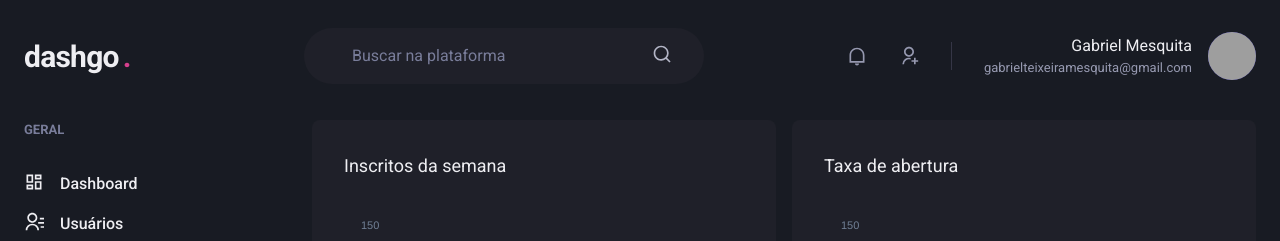
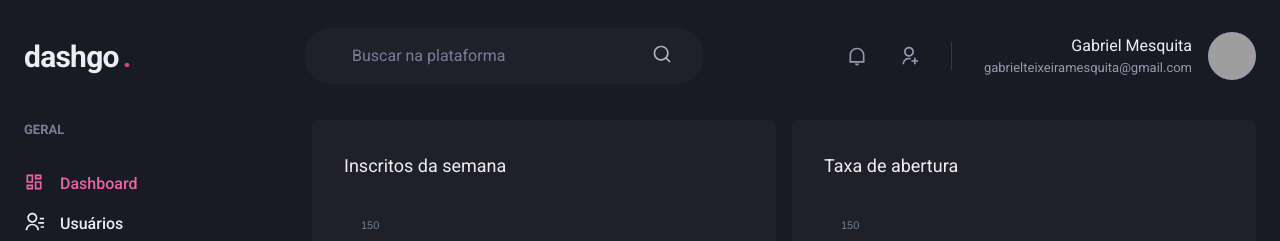
Before and after one commit to fnoquiq/dashgo, a Next.js app: page /dashboard in a window 1280 px wide. Shown: the top 241 px of the page. Built offline with nearby package versions, Linux system fonts and the light colour scheme; grey boxes are pictures that could not be loaded.

Commit message:
:rocket: Sinalizando link ativo

```diff
--- /dev/null
+++ b/src/components/ActiveLink.tsx
@@ -0,0 +1,36 @@
+import { useRouter } from "next/dist/client/router";
+import Link, { LinkProps } from "next/link";
+import { cloneElement, ReactElement } from "react";
+
+interface ActiveLinkProps extends LinkProps {
+  children: ReactElement;
+  shouldMatchExactHref?: boolean;
+}
+
+export function ActiveLink({
+  shouldMatchExactHref = false ,
+  children,
+  ...rest
+}: ActiveLinkProps) {
+  const { asPath } = useRouter()
+
+  let isActive = false;
+
+  if (shouldMatchExactHref && (asPath === rest.href || asPath === rest.as)) {
+    isActive = true;
+  }
+
+  if (!shouldMatchExactHref &&
+    (asPath.startsWith(String(rest.href)) ||
+    asPath.startsWith(String(rest.as)))) {
+      isActive = true;
+    }
+
+  return (
+    <Link {...rest}>
+      {cloneElement(children, {
+        color: isActive ? 'pink.400' : 'gray.50'
+      })}
+    </Link>
+  )
+}
--- a/src/components/Sidebar/NavLink.tsx
+++ b/src/components/Sidebar/NavLink.tsx
@@ -1,6 +1,8 @@
 import { Icon, Link as ChakraLink, Text, LinkProps as ChakraLinkProps } from "@chakra-ui/react";
 import { ElementType } from "react";
 import Link from 'next/link'
+
+import { ActiveLink } from "../ActiveLink";
 interface NavLinkProps extends ChakraLinkProps {
   icon: ElementType;
   children: string;
@@ -9,12 +11,12 @@ interface NavLinkProps extends ChakraLinkProps {
 
 export function NavLink({icon, href, children, ...rest}: NavLinkProps) {
   return (
-    <Link href={href} passHref>
+    <ActiveLink href={href} passHref>
       <ChakraLink display="flex" align="center" {...rest}>
         <Icon as={icon} fontSize="20" />
         <Text ml="4" fontWeight="medium">{children}</Text>
       </ChakraLink>
-    </Link>
+    </ActiveLink>
 
   );
 }
```
